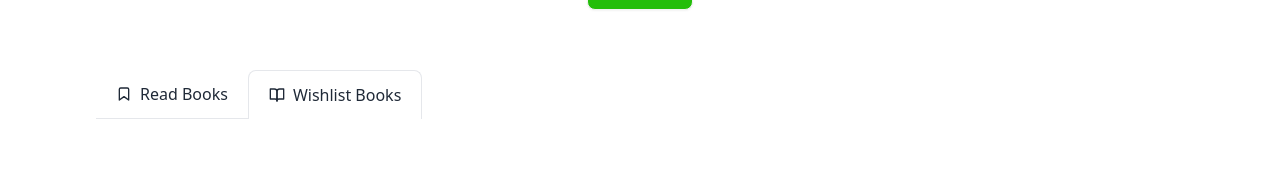
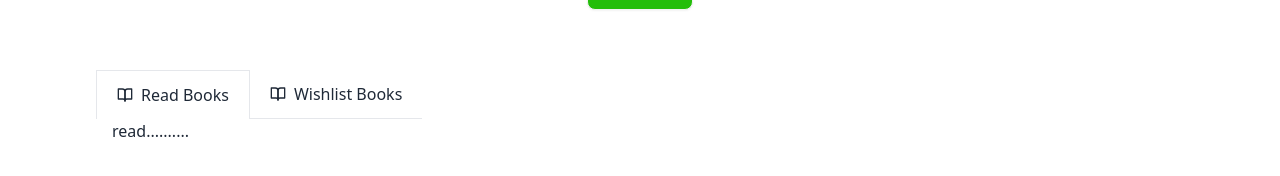
Before and after one commit to abunaim34/A8-Book-Vibe, a React (Vite) app: page /listedBooks in a window 1280 px wide. Shown: the part 320-496 px from the top of the page. Built offline with nearby package versions, Linux system fonts and the light colour scheme.

Commit message:
this is tab settings

```diff
--- /dev/null
+++ b/src/Components/ReadBook.jsx
@@ -0,0 +1,11 @@
+
+
+const ReadBook = () => {
+    return (
+        <div>
+            read..........
+        </div>
+    );
+};
+
+export default ReadBook;
--- a/src/Pages/ListedBooks.jsx
+++ b/src/Pages/ListedBooks.jsx
@@ -1,7 +1,9 @@
+import { useState } from "react";
 import { FaAngleDown } from "react-icons/fa6";
-import { Link } from "react-router-dom"
+import { Link, Outlet } from "react-router-dom"
 
 const ListedBooks = () => {
+    const [tab, setTab] = useState(0)
     const hldl = () => console.log('kichu')
     return (
         <div className="lg:mx-28 mt-9">
@@ -20,13 +22,16 @@ const ListedBooks = () => {
             </div>
             <div className="mt-14">
                 <div className="flex items-start -mx-4 overflow-x-auto overflow-y-hidden sm:justify-start flex-nowrap dark:bg-gray-100 dark:text-gray-800">
-                    <Link to="/listedBooks" className="flex items-center flex-shrink-0 px-5 py-3 space-x-2 border-b dark:border-gray-600 dark:text-gray-600">
+                    <Link to="/listedBooks" onClick={() => setTab(0)} className={`flex items-center flex-shrink-0 px-5 py-3 space-x-2 border-b dark:border-gray-600 dark:text-gray-600
+                          ${tab === 0 ? 'border border-b-0' : 'border-b'}`}>
                         <svg xmlns="http://www.w3.org/2000/svg" viewBox="0 0 24 24" fill="none" stroke="currentColor" strokeWidth="2" strokeLinecap="round" strokeLinejoin="round" className="w-4 h-4">
-                            <path d="M19 21l-7-5-7 5V5a2 2 0 0 1 2-2h10a2 2 0 0 1 2 2z"></path>
+                            <path d="M2 3h6a4 4 0 0 1 4 4v14a3 3 0 0 0-3-3H2z"></path>
+                            <path d="M22 3h-6a4 4 0 0 0-4 4v14a3 3 0 0 1 3-3h7z"></path>
                         </svg>
                         <span>Read Books</span>
                     </Link>
-                    <Link to="" className="flex items-center flex-shrink-0 px-5 py-3 space-x-2 border border-b-0 rounded-t-lg dark:border-gray-600 dark:text-gray-900">
+                    <Link to="wishlistBook" onClick={() => setTab(1)} className={`flex items-center flex-shrink-0 px-5 py-3 space-x-2 border-b dark:border-gray-600 dark:text-gray-600
+                          ${tab === 1 ? 'border border-b-0' : 'border-b'}`}>
                         <svg xmlns="http://www.w3.org/2000/svg" viewBox="0 0 24 24" fill="none" stroke="currentColor" strokeWidth="2" strokeLinecap="round" strokeLinejoin="round" className="w-4 h-4">
                             <path d="M2 3h6a4 4 0 0 1 4 4v14a3 3 0 0 0-3-3H2z"></path>
                             <path d="M22 3h-6a4 4 0 0 0-4 4v14a3 3 0 0 1 3-3h7z"></path>
@@ -35,6 +40,7 @@ const ListedBooks = () => {
                     </Link>
                 </div>
             </div>
+            <Outlet></Outlet>
         </div>
     );
 };
--- a/src/Routes/Routes.jsx
+++ b/src/Routes/Routes.jsx
@@ -7,6 +7,8 @@ import AmazonBooks from "../Pages/AmazonBooks"
 import BookHub from "../Pages/BookHub"
 import Root from "../Layout/Root";
 import BooksDetails from "../Components/BooksDetails";
+import ReadBook from "../Components/ReadBook";
+import WishlistBooks from "../Pages/WishlistBooks";
 
 export const router = createBrowserRouter([
     {
@@ -26,7 +28,17 @@ export const router = createBrowserRouter([
         },
         {
             path: "/listedBooks",
-            element: <ListedBooks />
+            element: <ListedBooks />,
+            children: [
+                {
+                    index: true,
+                    element: <ReadBook />
+                },
+                {
+                    path: "wishlistBook",
+                    element: <WishlistBooks></WishlistBooks>
+                }
+            ]
         },
         {
             path: "/pageToRead",
```
